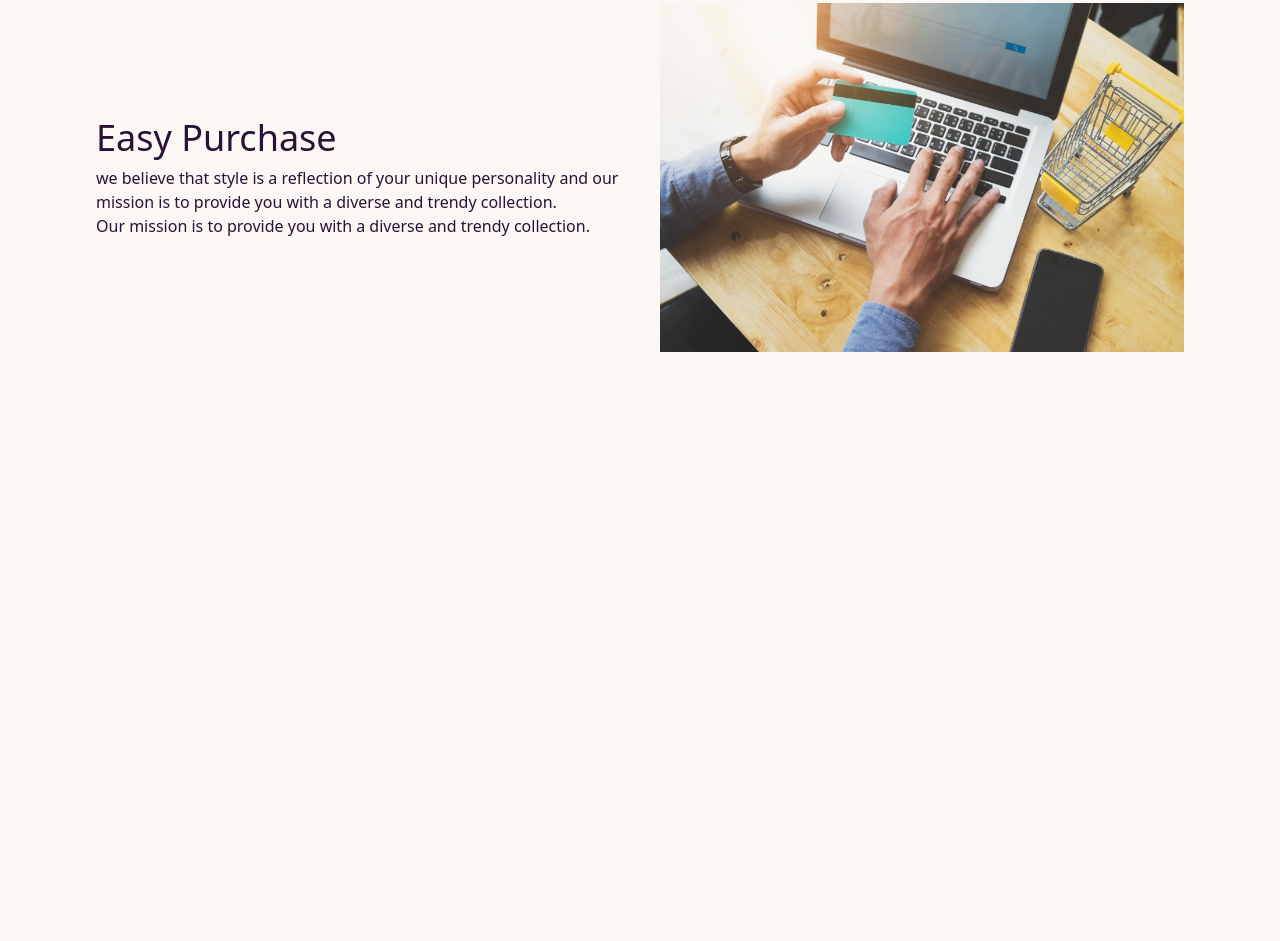
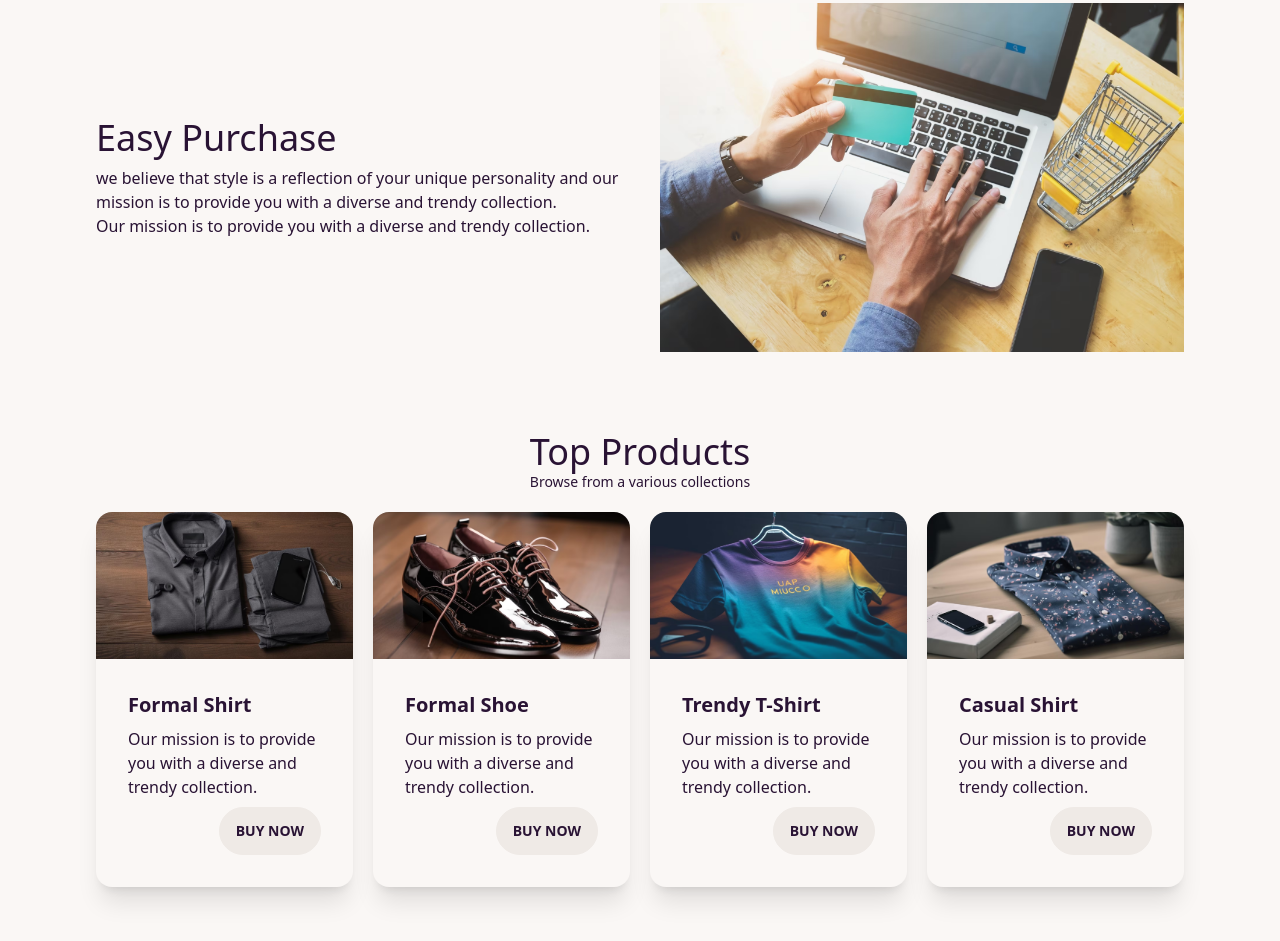
Before and after one commit to Jubair1996/Daisy_man, a plain HTML site: page index.html in a window 1280 px wide. Shown: the part 1277-2218 px from the top of the page. Before the commit the page ends 1689 px from the top, so only its background shows below. Drawn offline with nearby package versions, Linux system fonts and the light colour scheme.

Commit message:
Products Section added

```diff
--- a/index.html
+++ b/index.html
@@ -200,6 +200,88 @@
         </div>
       </section>
       <!-- Featured Section Ends -->
+      <!-- Products Section  Starts-->
+    <section class="max-w-screen-xl mx-auto px-8 md:px-16 lg:px-24 py-5 my-10">
+      <div class="text-center pb-5">
+        <h1 class="text-2xl md:text-4xl">Top Products</h1>
+        <p class="text-sm">Browse from a various collections</p>
+      </div>
+      <div class="grid grid-cols-1 sm:grid-cols-2 md:grid-cols-3 lg:grid-cols-4 gap-5">
+        <div class="card bg-base-100 shadow-xl">
+          <figure>
+            <img
+              src="./images/elegant-businessman-attire-hangs-modern-closet-generated-by-ai_188544-15312.avif"
+              alt="Shoes"
+            />
+          </figure>
+          <div class="card-body">
+            <h2 class="card-title">Formal Shirt</h2>
+            <p>
+              Our mission is to provide you with a diverse and trendy
+              collection.
+            </p>
+            <div class="card-actions justify-end">
+              <button class="btn">Buy Now</button>
+            </div>
+          </div>
+        </div>
+        <div class="card bg-base-100 shadow-xl">
+          <figure>
+            <img
+              src="./images/shiny-black-leather-shoes-exude-modern-luxury-generated-by-ai_188544-36154.avif"
+              alt="Shoes"
+            />
+          </figure>
+          <div class="card-body">
+            <h2 class="card-title">Formal Shoe</h2>
+            <p>
+              Our mission is to provide you with a diverse and trendy
+              collection.
+            </p>
+            <div class="card-actions justify-end">
+              <button class="btn">Buy Now</button>
+            </div>
+          </div>
+        </div>
+        <div class="card bg-base-100 shadow-xl">
+          <figure>
+            <img
+              src="./images/blue-yellow-t-shirt-wooden-hanger-generated-by-ai_188544-42185.avif"
+              alt="Shoes"
+            />
+          </figure>
+          <div class="card-body">
+            <h2 class="card-title">Trendy T-Shirt</h2>
+            <p>
+              Our mission is to provide you with a diverse and trendy
+              collection.
+            </p>
+            <div class="card-actions justify-end">
+              <button class="btn">Buy Now</button>
+            </div>
+          </div>
+        </div>
+        <div class="card bg-base-100 shadow-xl">
+          <figure>
+            <img
+              src="./images/elegant-businessman-shirt-wooden-desk-stack-generated-by-ai_188544-34678.avif"
+              alt="Shoes"
+            />
+          </figure>
+          <div class="card-body">
+            <h2 class="card-title">Casual Shirt</h2>
+            <p>
+              Our mission is to provide you with a diverse and trendy
+              collection.
+            </p>
+            <div class="card-actions justify-end">
+              <button class="btn">Buy Now</button>
+            </div>
+          </div>
+        </div>
+      </div>
+    </section>
+    <!-- Products Section  Ends-->
     </main>
   </body>
 </html>
```
